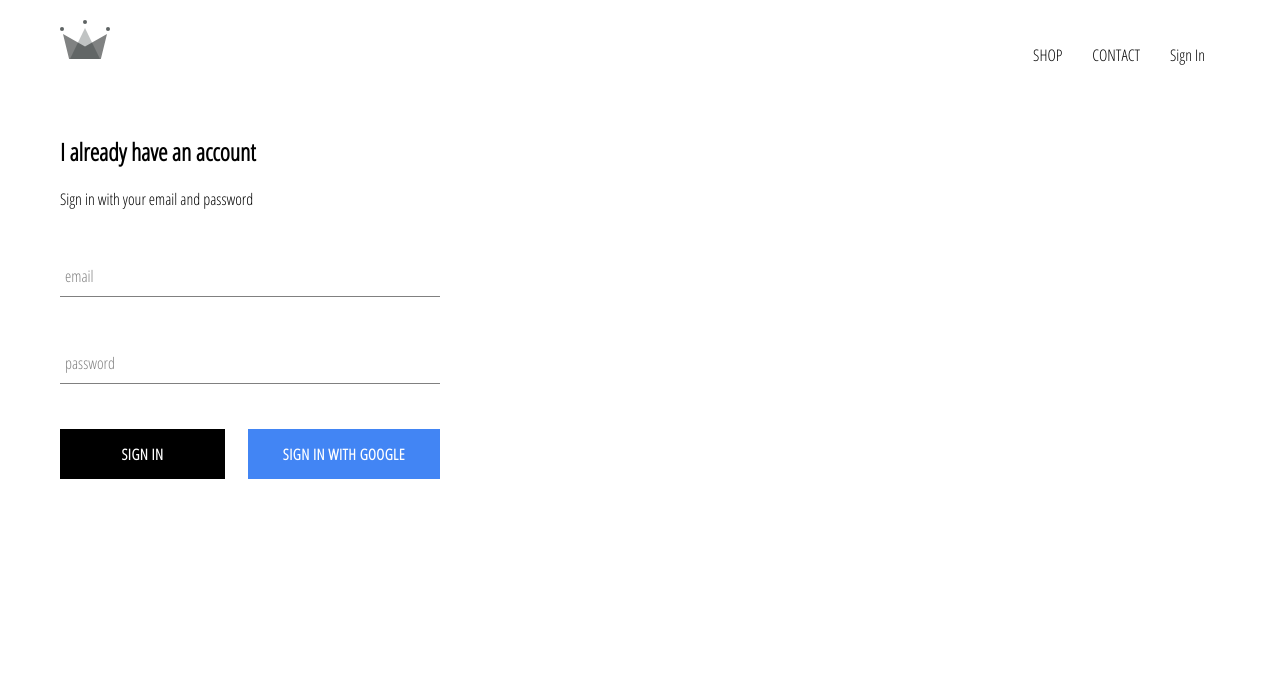
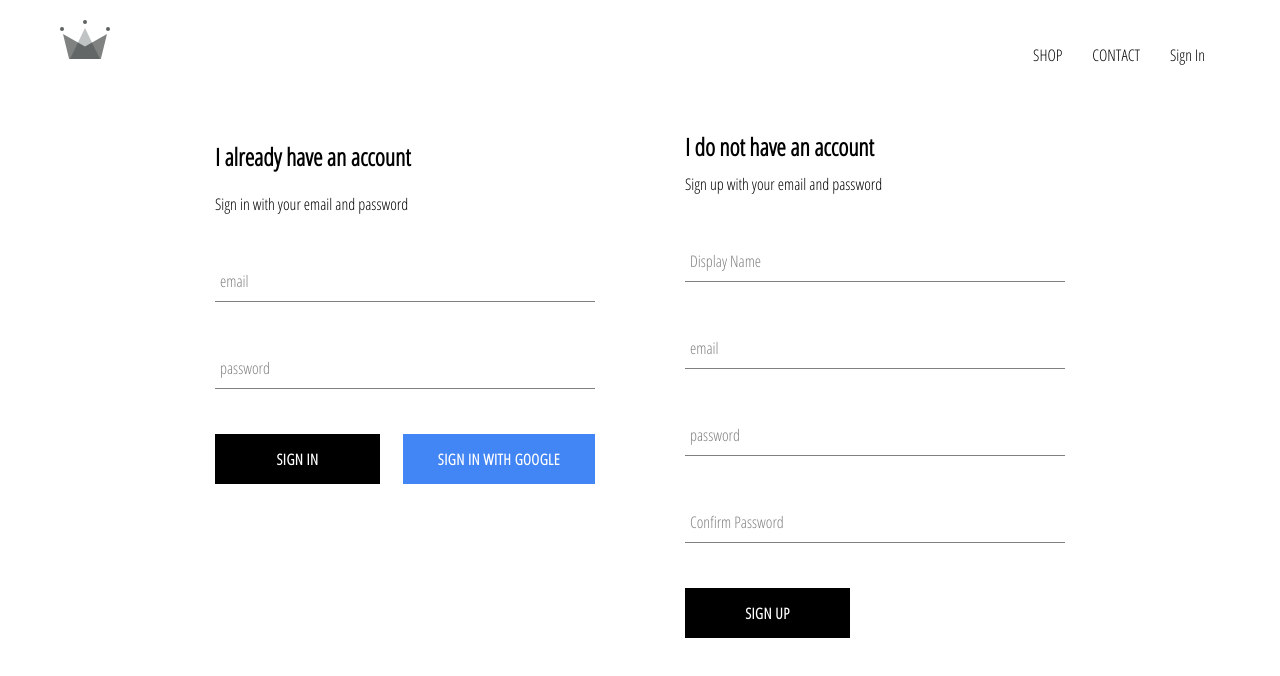
Before and after one commit to marshacb/crwn-clothing, a React (Create React App) app: page /signin in a window 1280 px wide. Shown: the top 676 px of the page. Built offline with nearby package versions, Linux system fonts and the light colour scheme; no server answers.

Commit message:
implemented firebase utils, included ability to store authenticated users into our firestore database

```diff
--- a/src/App.js
+++ b/src/App.js
@@ -7,7 +7,7 @@
 import ShopPage from "./pages/shop/shop.component"
 import SignInAndSignUp from "./pages/sign-in-and-sign-up/sign-in-and-sign-up.component"
 import Header from "./components/header/header.component"
-import { auth } from "./firebase/firebase.utils"
+import { auth, createUserProfileDocument } from "./firebase/firebase.utils";
 
 class App extends React.Component {
 
@@ -22,9 +22,21 @@
   unsubscribeFromAuth = null
 
   componentDidMount() {
-    this.unsubscribeFromAuth = auth.onAuthStateChanged(user => {
-      this.setState({ currentUser: user })
-      console.log(user)
+    this.unsubscribeFromAuth = auth.onAuthStateChanged(async userAuth => {
+      if (userAuth) {
+        const userRef = await createUserProfileDocument(userAuth);
+
+        userRef.onSnapshot(snapShot => {
+          this.setState({
+            currentUser: {
+              id: snapShot.id,
+              ...snapShot.data()
+            }
+          })
+        })
+      }
+
+      this.setState({ currentUser: userAuth })
     })
   }
 
--- /dev/null
+++ b/src/components/sign-up/sign-up.component.jsx
@@ -0,0 +1,99 @@
+import React from "react"
+
+import FormInput from "../form-input/form-input.component"
+import CustomButton from "../custom-button/custom-button.component"
+
+import { auth, createUserProfileDocument } from "../../firebase/firebase.utils"
+
+import "./sign-up.styles.scss"
+
+class SignUp extends React.Component {
+    constructor() {
+        super()
+
+        this.state = {
+            displayName: "",
+            email: "",
+            password: "",
+            confirmPassword: ""
+        }
+    }
+
+    handleSubmit = async event => {
+        event.preventDefault()
+        const { displayName,  email, password, confirmPassword } = this.state;
+
+        if (password !== confirmPassword) {
+            alert("passwords don't match")
+            return;
+        }
+
+        try{
+            const { user } = await auth.createUserWithEmailAndPassword(email, password)
+
+            await createUserProfileDocument(user, { displayName })
+
+            this.setState({
+              displayName: "",
+              email: "",
+              password: "",
+              confirmPassword: ""
+            });
+        } catch(error) {
+            console.log(error)
+        }
+    }
+
+    handleChange = event => {
+        const { name, value } = event.target
+
+        this.setState({ [name]: value })
+    }
+
+    render() {
+        const { displayName, email, password, confirmPassword } = this.state
+        return (
+          <div className="sign-up">
+            <h2 className="title">I do not have an account</h2>
+            <span>Sign up with your email and password</span>
+            <form className="sign-up-form" onSubmit={this.handleSubmit}>
+              <FormInput
+                type="text"
+                name="displayName"
+                value={displayName}
+                onChange={this.handleChange}
+                label="Display Name"
+                required
+              />
+              <FormInput
+                type="email"
+                name="email"
+                value={email}
+                onChange={this.handleChange}
+                label="email"
+                required
+              />
+              <FormInput
+                type="password"
+                name="password"
+                value={password}
+                onChange={this.handleChange}
+                label="password"
+                required
+              />
+              <FormInput
+                type="password"
+                name="confirmPassword"
+                value={confirmPassword}
+                onChange={this.handleChange}
+                label="Confirm Password"
+                required
+              />
+              <CustomButton type="submit">Sign Up</CustomButton>
+            </form>
+          </div>
+        );
+    }
+}
+
+export default SignUp
--- /dev/null
+++ b/src/components/sign-up/sign-up.styles.scss
@@ -0,0 +1,9 @@
+.sign-up {
+    display: flex;
+    flex-direction: column;
+    width: 380px;
+
+    .title {
+        margin: 10px 0;
+    }
+}
--- a/src/firebase/firebase.utils.js
+++ b/src/firebase/firebase.utils.js
@@ -13,6 +13,32 @@
   measurementId: "G-HHN5V1BHWJ"
 };
 
+export const createUserProfileDocument = async (userAuth, additionalData) => {
+    if (!userAuth) return;
+
+    const userRef = firestore.doc(`users/${userAuth.uid}`);
+
+    const snapShot = await userRef.get()
+
+    if (!snapShot.exists) {
+        const { displayName, email } = userAuth
+        const createdAt = new Date()
+
+        try {
+            await userRef.set({
+                displayName,
+                email,
+                createdAt,
+                ...additionalData
+            })
+        } catch(error) {
+            console.log(`error creating user ${error.message}`)
+        }
+    }
+
+    return userRef
+}
+
 firebase.initializeApp(config)
 
 export const auth = firebase.auth()
--- a/src/pages/sign-in-and-sign-up/sign-in-and-sign-up.component.jsx
+++ b/src/pages/sign-in-and-sign-up/sign-in-and-sign-up.component.jsx
@@ -1,10 +1,14 @@
 import React from "react"
 
 import SignIn from "../../components/sign-in/sign-in.component"
+import SignUp from "../../components/sign-up/sign-up.component"
+
+import "./sign-in-and-sign-up.styles.scss"
 
 const SignInAndSignUp = () => (
     <div className="sign-in-and-sign-up">
         <SignIn />
+        <SignUp />
     </div>
 )
 
--- a/src/pages/sign-in-and-sign-up/sign-in-and-sign-up.styles.scss
+++ b/src/pages/sign-in-and-sign-up/sign-in-and-sign-up.styles.scss
@@ -0,0 +1,6 @@
+.sign-in-and-sign-up {
+    width: 850px;
+    display: flex;
+    justify-content: space-between;
+    margin: 30px auto;
+}
```
